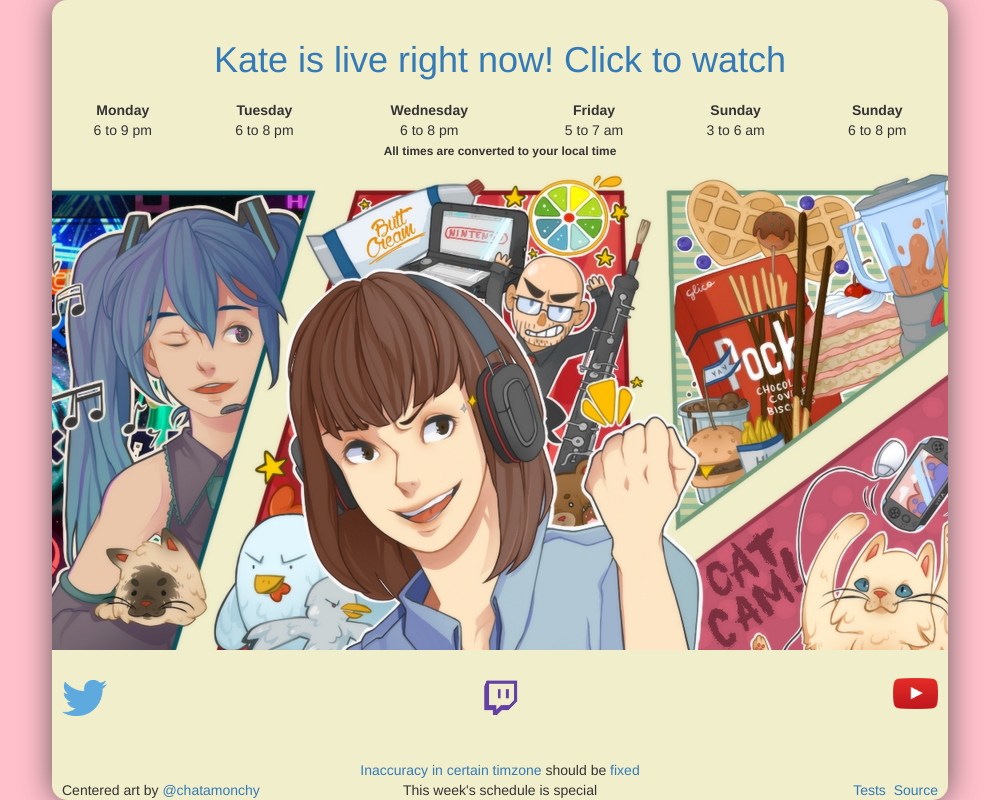
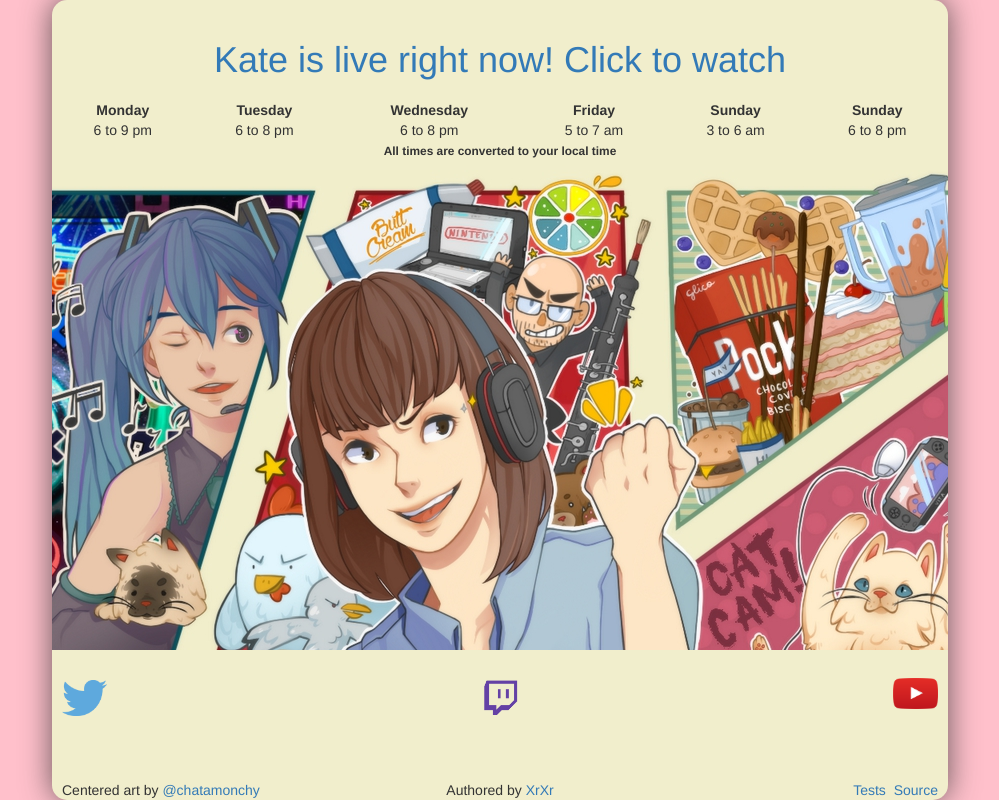
Before and after one commit to XrXr/WhenIsKateLive, a plain HTML site: page index.html in a window 1280 px wide. Shown: the whole page, without its empty margins (140-1139 px from the left). Drawn offline with nearby package versions, Linux system fonts and the light colour scheme.

Commit message:
Remove notice, add back author info (production only)

```diff
--- a/index.html
+++ b/index.html
@@ -60,10 +60,7 @@
     <!-- youtube -->
     <div class="about-blcok">
       <span class="about-block-element about-left">Centered art by <a target="_top" href="https://twitter.com/chatamonchy">@chatamonchy</a></span>
-      <span class="about-block-element about-center"><a target="_top" href="https://twitter.com/ThyTan11/status/492181180440395776">Inaccuracy in certain timzone</a> should be <a target="_top" href="https://github.com/XrXr/WhenIsKateLive/commit/f6d72e60976d8df18bd64fa763e5f722f124f4ca">fixed</a>
-      <br/>
-      This week's schedule is special
-      </span>
+      <span class="about-block-element about-center">Authored by <a target="_top" href="https://github.com/XrXr">XrXr</a></span>
       <span class="about-block-element about-right"><a target="_top" href="test/test.html">Tests</a>&nbsp;&nbsp;<a target="_top" href="https://github.com/XrXr/WhenIsKateLive">Source</a></span>
     </div>
   </div>
```
